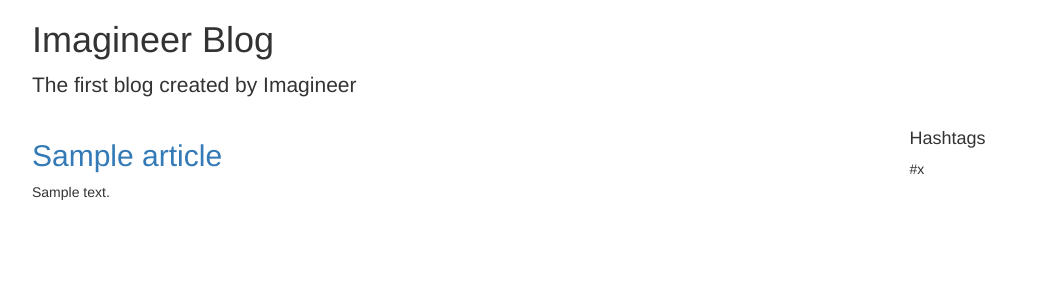
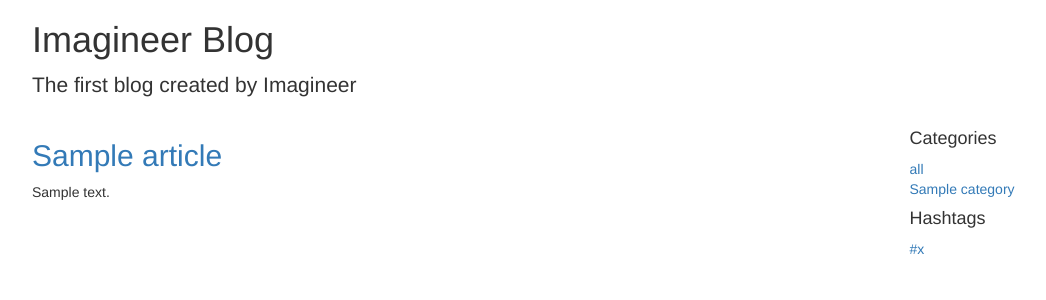
Before and after one commit to imagineer-io/blog-for-office-worker, a Django app: template templates/index.html in a window 1280 px wide. Shown: the part 20-320 px from the top of the page, without its empty margins (38-1084 px from the left). Run offline with Django 3.2, Linux system fonts and the light colour scheme; the template is opened without the code that fills it: most values are stand-ins (such as "Sample title", 1, 10 or a date in 2020); some libraries are stand-ins or nearby versions.

Commit message:
Add category and hashtag

```diff
--- a/templates/index.html
+++ b/templates/index.html
@@ -21,14 +21,22 @@
     </div>
     <div class="col-sm-3 col-sm-offset-1 blog-sidebar">
       <div class="sidebar-module">
+        <h4>Categories</h4>
+        <ol class="list-unstyled">
+          <li><a href="/">all</a></li>
+          {% for alias, category in category_list %}
+          <li><a href="/?category={{ alias }}">{{ category }}</a></li>
+          {% endfor %}
+        </ol>
+      </div>
+      <div class="sidebar-module">
         <h4>Hashtags</h4>
         <ol class="list-unstyled">
           {% for hashtag in hashtag_list %}
-          <li>#{{ hashtag }}</li>
+          <li><a href="/?hashtag={{ hashtag.name }}">#{{ hashtag }}</a></li>
           {% endfor %}
         </ol>
       </div>
-      <div class="sidebar-module"></div>
     </div>
   </div>
 </div>
```
Also changed, not shown: feed/models.py (+11 -6 lines), feed/views.py (+25 -1 lines), feed/migrations/0002_article_hashtag.py (added).
